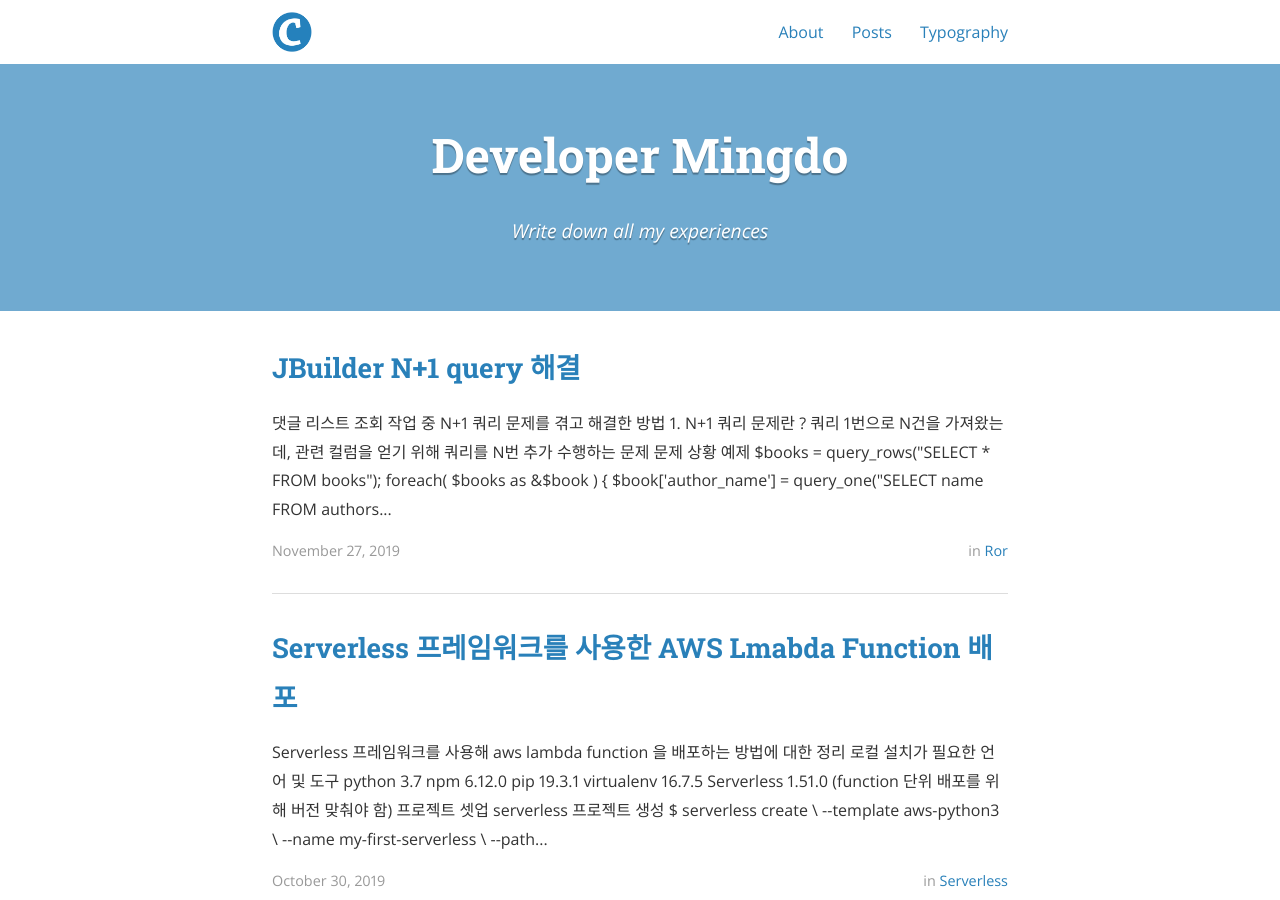
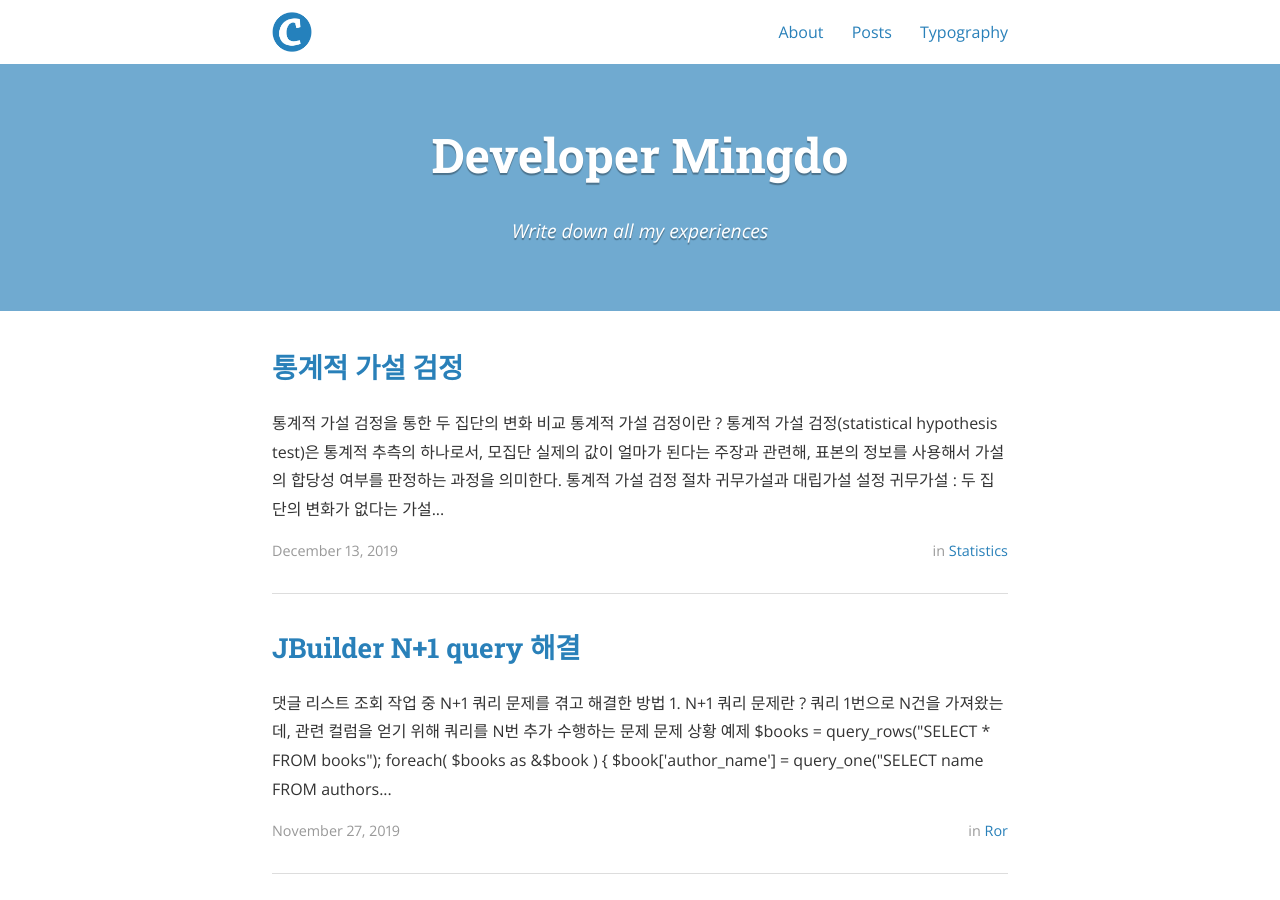
Before and after one commit to mingdo/mingdo.github.io, a Jekyll site: the page built from index.html, in a window 1280 px wide and 900 px high. Built offline with Jekyll 4.4.1, drawn with Linux system fonts in a browser that asks for light colours; nearby versions of some CDN libraries; the list of posts is cut into pages by our own code; a style sheet for code colours, icons or effects is not loaded; some of the changed lines change nothing that is shown.

Commit message:
2019-12-13-hypothesis-test.md

````diff
--- a/_config.yml
+++ b/_config.yml
@@ -49,12 +49,8 @@ disqus_shortname: mingdo-disqus
 
 # Category descriptions (for archive pages)
 descriptions:
-  - cat: jekyll
+  - cat: statistics
     desc: "Posts describing Jekyll setup techniques."
-
-#  - cat: dummy
-#    desc: "Just some placeholder posts, lorem ipsum and the rest."
-
   - cat: tool
     desc: "Posts Development tools."
   - cat: aws
--- /dev/null
+++ b/_posts/statistics/2019-12-13-hypothesis-test.md
@@ -0,0 +1,65 @@
+---
+layout: post
+title: "통계적 가설 검정"
+date:   2019-12-13 00:00:01
+author: Mingdo
+categories: statistics
+tag: statistics, python
+---
+
+# 통계적 가설 검정을 통한 두 집단의 변화 비교
+
+## 통계적 가설 검정이란 ?
+통계적 가설 검정(statistical hypothesis test)은 통계적 추측의 하나로서, 모집단 실제의 값이 얼마가 된다는 주장과 관련해, 표본의 정보를 사용해서 가설의 합당성 여부를 판정하는 과정을 의미한다.
+
+## 통계적 가설 검정 절차
+1. 귀무가설과 대립가설 설정
+- 귀무가설 : 두 집단의 변화가 없다는 가설 (ex. A 집단과 B 집단의 평균키가 같다)
+- 대립가설 : 귀무가설이 기각되면 채택되는 가설로 두 집단의 변화가 있다는 가설 (ex. A 집단과 B 집단의 평균키가 다르다)
+2. 유의수준의 결정
+- p-value : 귀무가설이 맞다고 가정할 때 얻은 결과보다 극단적인 결과가 실제로 관측될 확률
+- 유의수준을 5% 로 설정하면 p-value 는 0.05
+3. 검정통계량 산출
+- 표본의 특성에 맞는 통계 분석법을 통해 검정통계량 산출 (ex. t-value, u-value, p-value)
+4. 통계적인 의사결정
+- 산출한 검정통계량 값을 통해 귀무가설을 채택할지 기각할지 결정
+    - p-value 가 유의수준보다 같거나 높으면 귀무가설 채택 (대립가설 기각)
+    - p-value 가 유의수준보다 낮으면 귀무가설 기각 (대립가설 채택)
+- 결국 표본을 통한 추정이기 때문에 채택/기각 판단이 100% 맞다고 보장할 수 없음
+
+## 독립 표본 T 검정(Students`s T Test)
+### 독립 표본 T 검정이란 ?
+두 집단 간의 평균을 비교하는 모수적 통계방법으로 표본이 정규성, 등분산성, 독립성 등을 만족할 경우 적용 가능한 통계 분석법이다.
+
+### T 분포란 ?
+- 정규 분포의 평균을 측정할 때 사용하는 분포
+- 모집단이 정규분포라는 정도만 알고, 모분산을 모를 때 표본분산으로 대체하여 모 평균을 구할 때 사용
+- 적은 표본으로도 모집단 평균을 추정하려고 정규분포 대신 사용
+- 표준정규분포에 비해 꼬리가 두꺼움
+- 자유도가 증가할수록 표준정규분포에 가까워짐(중심극한정리)
+
+### t-value 산출
+아래 공식을 통해 t-value 산출
+![](/img/statistics/t-value-formula.png)
+
+### p-value 산출
+t 분포표를 통해 p-value 산출, 자유도와 t-value 에 해당하는 확률 값을 찾음
+![](/img/statistics/t-distribution.png)
+
+df = 자유도, a = 확률, cell 값 = t-value
+
+## python 을 통한 독립 표본 T 검정
+```
+from scipy import stats
+import pandas as pd
+
+data_a = pd.read_csv(a_path).iloc[0]
+data_b = pd.read_csv(b_path).iloc[0]
+
+t_result = stats.ttest_ind_from_stats(data_b['mean'], data_b['std'], data_b['size'], data_a['mean'], data_a['std'], data_a['size'], equal_var=False)
+
+print(t_result)
+```
+t_result 를 출력하면 t-value 와 p-value 를 확인할 수 있다.
+p-value 와 초기 설정한 유의수준의 비교를 통해 귀무가설의 채택/기각 여부를 결정할 수 있다.
+또한 대립가설이 채택되었을 때 t-value 부호값을 통해 두개 그룹의 평균이 다른 경우 어떤 그룹의 값이 더 큰지 확인할 수 있다.
````
Also changed, not shown: img/statistics/t-distribution.png (added), img/statistics/t-value-formula.png (added).
